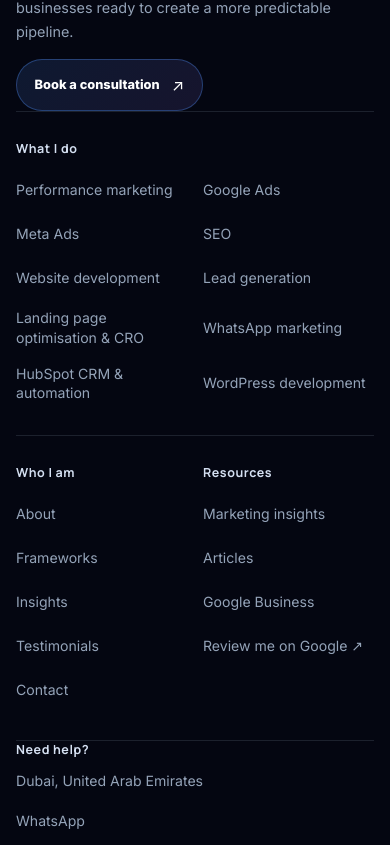
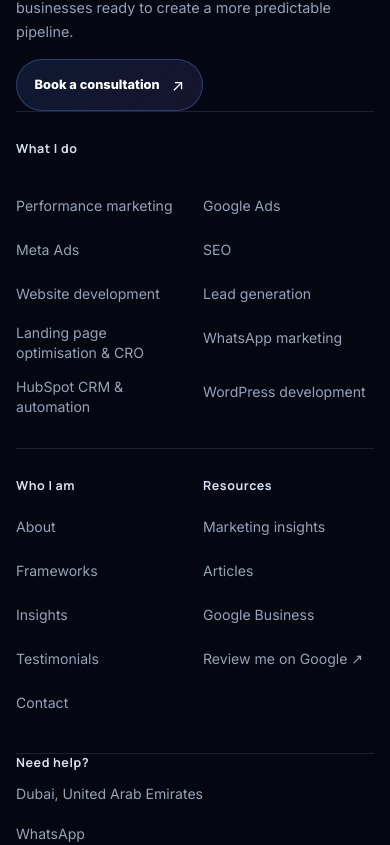
Before and after one commit to ashwinpjames/Ashwin-Portfolio, a React (Vite) app: page /about in a window 390 px wide. Shown: the part 7979-8824 px from the top of the page. Built offline with nearby package versions, Linux system fonts and the light colour scheme.

Commit message:
Tighten footer link rhythm and stop grid row stretching on desktop and mobile

```diff
--- a/src/styles/footer-mobile-refinement.css
+++ b/src/styles/footer-mobile-refinement.css
@@ -1,3 +1,39 @@
+/* Footer density correction: prevent inherited spacing and stretched grid rows
+   from turning short navigation lists into scattered links. */
+.site-footer .footer-grid {
+  align-items: start;
+  gap: clamp(1.5rem, 2.5vw, 2.75rem);
+}
+.site-footer .footer-grid > div {
+  min-width: 0;
+  align-self: start;
+}
+.site-footer .footer-grid > div > a:not(.footer-brand):not(.footer-primary-cta) {
+  margin: 0 !important;
+  padding: .42rem 0;
+  line-height: 1.4;
+}
+.site-footer .footer-grid h3 {
+  margin-bottom: .65rem;
+}
+.site-footer .footer-contact p {
+  margin: 0 0 .5rem;
+}
+@media (min-width: 768px) {
+  .site-footer { padding-top: 3.5rem; }
+  .site-footer .footer-grid > div > a:not(.footer-brand):not(.footer-primary-cta) {
+    display: flex;
+    align-items: center;
+    min-height: 34px;
+    font-size: .82rem;
+  }
+  .site-footer .footer-grid > div:nth-child(2) {
+    display: flex;
+    flex-direction: column;
+    align-items: flex-start;
+  }
+}
+
 /* Compact, grouped mobile footer. All existing links and DOM order are preserved. */
 @media (max-width: 767px) {
   .site-footer {
@@ -118,3 +154,30 @@
     font-size: .82rem !important;
   }
 }
+
+/* Mobile: compact but accessible rows, predictable groups, no extra row stretching. */
+@media (max-width: 767px) {
+  .site-footer .footer-grid > div:nth-child(2) {
+    align-content: start;
+    grid-auto-rows: minmax(44px, auto);
+    row-gap: 0 !important;
+  }
+  .site-footer .footer-grid > div:nth-child(2) > a {
+    align-self: start;
+  }
+  .site-footer .footer-grid > div > a:not(.footer-brand):not(.footer-primary-cta) {
+    min-height: 44px;
+    padding-block: .45rem !important;
+    margin: 0 !important;
+  }
+  .site-footer .footer-grid > div:nth-child(3),
+  .site-footer .footer-grid > div:nth-child(4) {
+    display: flex;
+    flex-direction: column;
+    align-items: stretch;
+    gap: 0 !important;
+  }
+  .site-footer .footer-contact > a {
+    margin: 0 .75rem 0 0 !important;
+  }
+}
```
